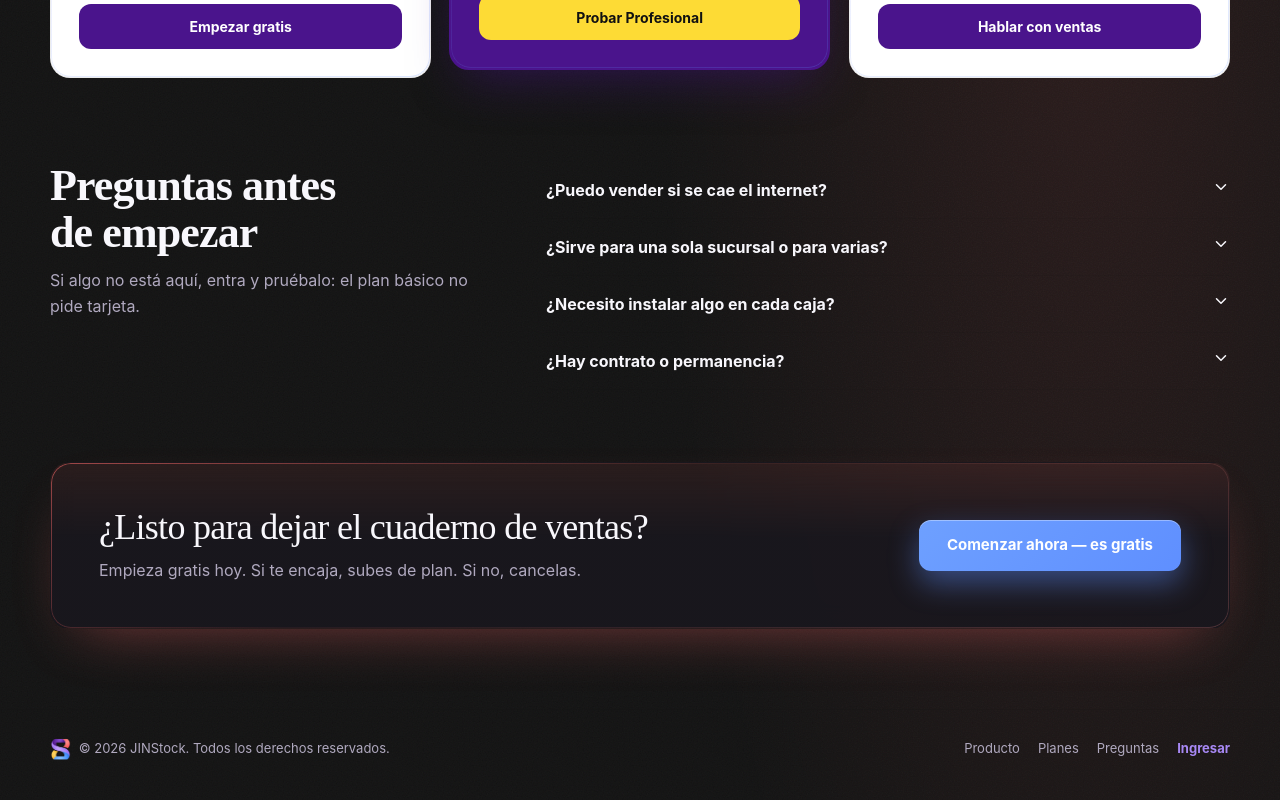
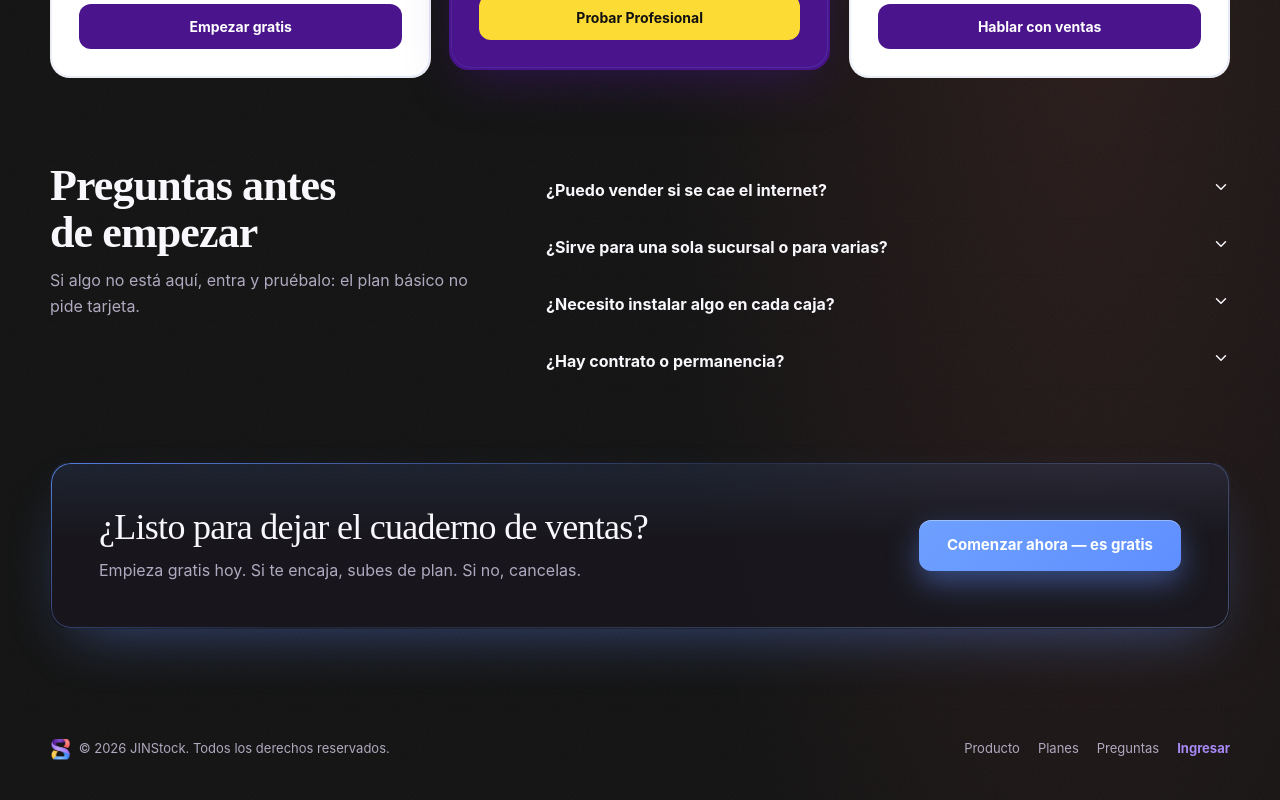
Before and after one commit to Quokka-JOne/SIGEL-PROYECT, a React (Vite) app in the folder frontend/: page / in a window 1280 px wide. Shown: the part 3401-4201 px from the top of the page. Built offline with nearby package versions, Linux system fonts and the light colour scheme; no server answers.

Commit message:
style: cambiar tarjeta CTA completa a color y degradado celeste

```diff
--- a/frontend/src/pages/LandingPage.css
+++ b/frontend/src/pages/LandingPage.css
@@ -460,21 +460,26 @@
   .landing-faq-item[open] summary span.chevron { transform: rotate(180deg); }
   .landing-faq-item summary span.chevron { transition: transform 0.2s ease; }
 
-  /* ---------- CTA final ---------- */
-  /* ---------- CTA final (estilo landing-card, versión coral) ---------- */
+  /* ---------- CTA final (estilo landing-card, versión celeste / sky) ---------- */
 .landing-cta {
-  border-radius: 20px;                 /* mismo radio que las tarjetas */
+  border-radius: 20px;
   color: var(--ink);
-  box-shadow: 0 24px 60px -28px rgba(255, 107, 107, 0.45);
+  box-shadow: 0 24px 60px -24px rgba(95, 143, 255, 0.45);
 }
 .landing-cta p { color: var(--muted); }
 
-/* variante coral de la tarjeta */
-.landing-card.is-coral {
-  background: linear-gradient(180deg, rgba(255, 107, 107, 0.09), rgba(25, 23, 30, 0.85) 45%);
+/* variante celeste (sky) de la tarjeta con borde degradado celeste */
+.landing-card.is-sky {
+  background: linear-gradient(180deg, rgba(95, 143, 255, 0.12), rgba(25, 23, 30, 0.88) 45%);
 }
-.landing-card.is-coral::before {
-  background: linear-gradient(160deg, rgba(255, 107, 107, 0.55), rgba(255, 107, 107, 0.06) 42%, rgba(255, 142, 142, 0.22));
+.landing-card.is-sky::before {
+  background: linear-gradient(160deg, rgba(95, 143, 255, 0.85), rgba(95, 143, 255, 0.12) 42%, rgba(143, 177, 255, 0.4));
+}
+.landing-card.is-sky:hover::before {
+  background: linear-gradient(160deg, rgba(143, 177, 255, 1), rgba(95, 143, 255, 0.4) 42%, rgba(95, 143, 255, 0.7));
+}
+.landing-card.is-sky:hover {
+  box-shadow: 0 30px 75px -20px rgba(95, 143, 255, 0.6) !important;
 }
 
 
--- a/frontend/src/pages/LandingPage.tsx
+++ b/frontend/src/pages/LandingPage.tsx
@@ -766,7 +766,7 @@ export const LandingPage: React.FC = () => {
 
         <section className="landing-wrap" style={{ padding: '0 0 80px' }}>
           <div
-            className="landing-card is-coral landing-cta landing-ledger"
+            className="landing-card is-sky landing-cta landing-ledger"
             style={{
               display: 'flex',
               alignItems: 'center',
```
